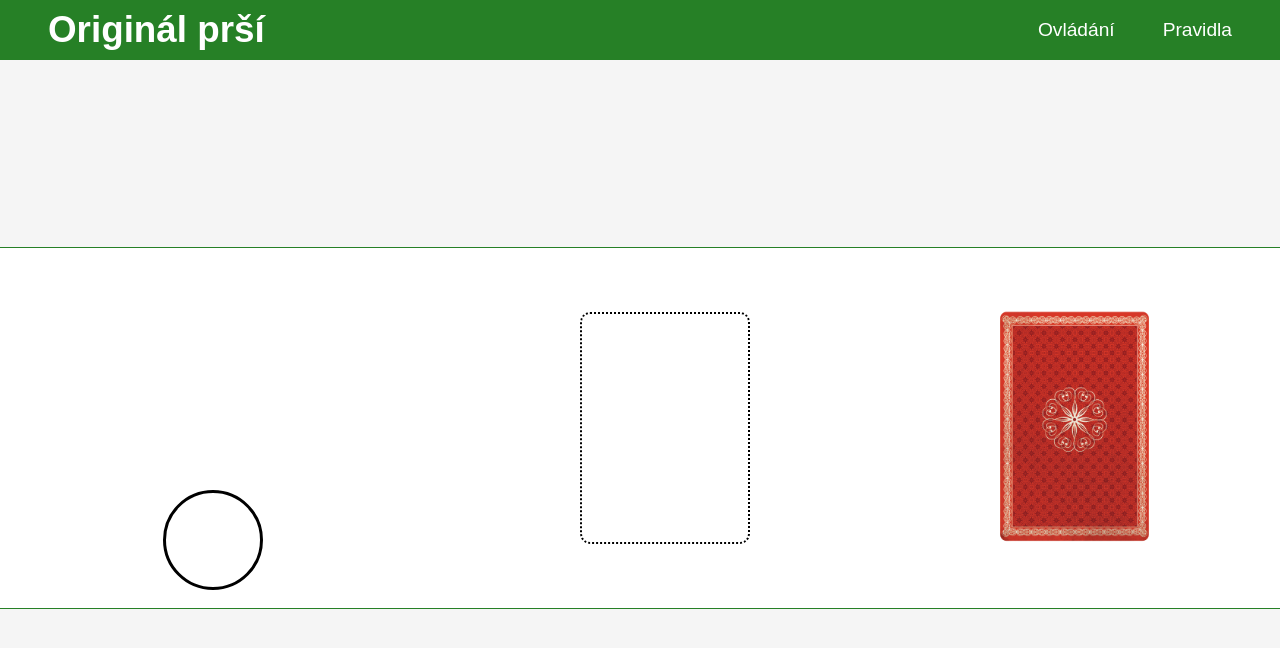
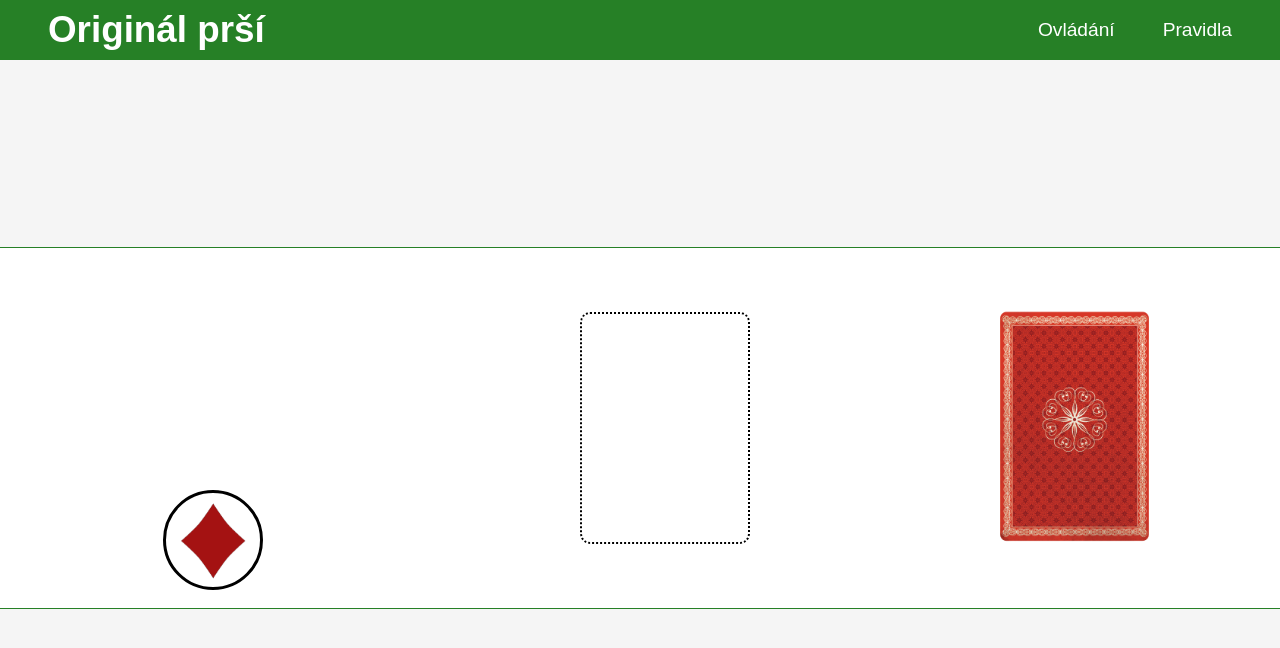
Before and after one commit to romantarnai/Prsi, a plain HTML site: page prsi.html in a window 1280 px wide. Drawn offline with Linux system fonts and the light colour scheme; no server answers; a web font is replaced by a local one.

Commit message:
další oprava cest obrázků

```diff
--- a/styles/main.scss
+++ b/styles/main.scss
@@ -34,7 +34,7 @@ main{
         position: absolute;
         bottom: 5%;
         grid-area: cn;
-        background-image: url("images/DIAMONDS.png");
+        background-image: url("../../images/DIAMONDS.png");
         background-repeat: no-repeat;
         background-position: center;
         background-size: 70%;
```
Also changed, not shown: styles/plain_css/main.css, 1 other file.
